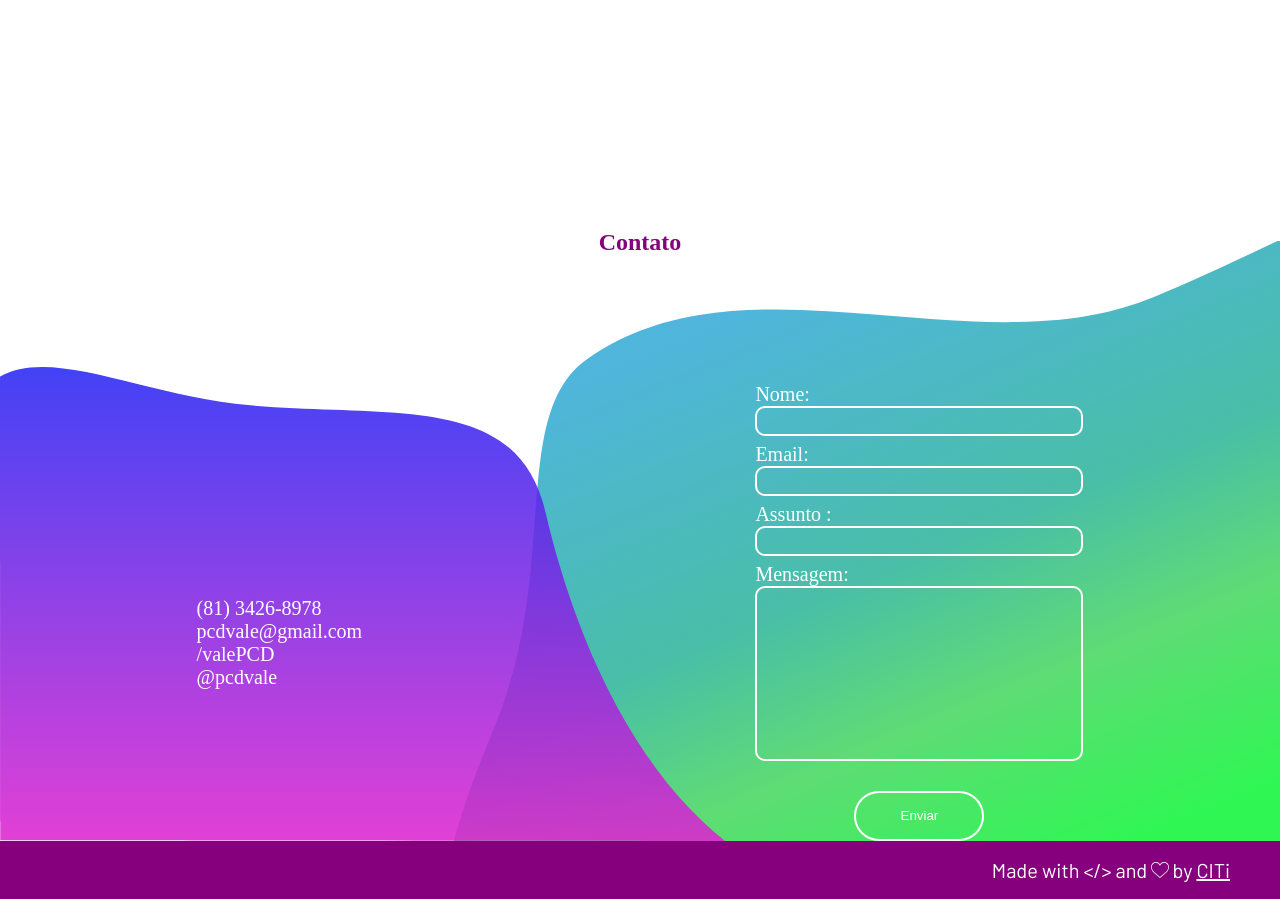
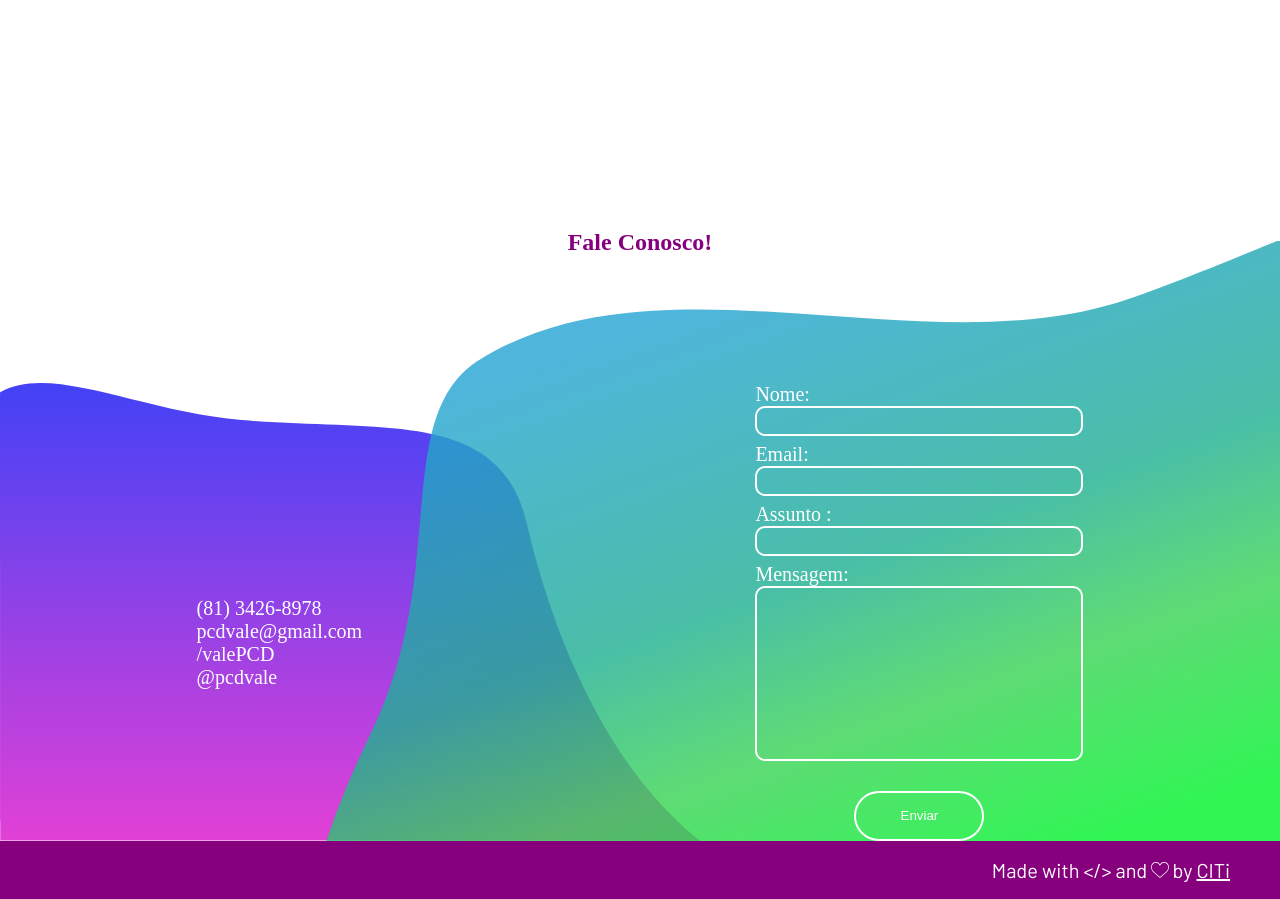
Before and after one commit to citi-onboarding/vale-pcd, a Django app: page / in a window 1280 px wide. Shown: the part 703-1602 px from the top of the page. Run offline with Django 3.2, Linux system fonts and the light colour scheme; data that the repository does not hold is empty; some web fonts are replaced.

Commit message:
Ajustar tag For para corresponder ao ID no forms, ajustar botão input para tag button, ajustar código javascript para alterar o InnerHTML do button Enviar, ajustar posicionamento do degradê e o eixo z)

```diff
--- a/static/css/contato.css
+++ b/static/css/contato.css
@@ -70,17 +70,22 @@
     font: Regular 60px/88px Sinhala Sangam MN;
 }
 
+
+/* degradê da esquerda  */
+
 .contato-container-imagem {
     right: 0;
-    bottom: 15px;
     /* padding-bottom: 150px; */
     position: absolute;
     height: 600px;
     opacity: 90%;
     z-index: -1;
-    width: 65%;
+    width: 75%;
     bottom: 0;
 }
+
+
+/* degradê da direita  */
 
 .contato-container-imagem2 {
     left: 0px;
@@ -88,10 +93,9 @@
     /* padding-bottom: 150px; */
     position: absolute;
     opacity: 90%;
-    z-index: 0;
+    z-index: -2;
     width: 65%;
-    bottom: 0;
-    max-width: 725px;
+    max-width: 700px;
     min-width: 200px;
     /*  min-height: 400px; */
 }
--- a/static/js/main.js
+++ b/static/js/main.js
@@ -1,36 +1,34 @@
+$('#contact-form').submit(function(e) {
 
 
-$('#contact-form').submit(function(e){
-
-
-    document.getElementById("enviar").value = 'Enviando Mensagem';
+    document.getElementById("enviar").innerHTML = 'Enviando Mensagem';
 
 
     e.preventDefault();
     //alocando os valores do input nas 'constantes'
- const nome=$('input[name=nome').val();
- const email=$('input[name=email').val();
- const assunto=$('input[name=assunto').val();
- const mensagem=$('input[name=mensagem').val();
+    const nome = $('input[name=nome').val();
+    const email = $('input[name=email').val();
+    const assunto = $('input[name=assunto').val();
+    const mensagem = $('input[name=mensagem').val();
     const token = jQuery("[name=csrfmiddlewaretoken]").val();
 
     $.ajax({
         type: 'POST',
         url: '/contato',
-     data:{
+        data: {
             'csrfmiddlewaretoken': token,
-     'nome':nome,
-     'email':email,
-     'assunto':assunto,
-     'mensagem':mensagem
+            'nome': nome,
+            'email': email,
+            'assunto': assunto,
+            'mensagem': mensagem
         },
-     success: function(data){
+        success: function(data) {
             alert('Email Enviado');
-        document.getElementById("enviar").value = 'Enviar';
+            document.getElementById("enviar").innerHTML = 'Enviar';
         },
-     error: function(data){
+        error: function(data) {
             alert('Email não enviado, tente outra forma de contato');
-        document.getElementById("enviar").value = 'Enviar';
+            document.getElementById("enviar").innerHTML = 'Enviar';
         }
 
     })
--- a/templates/contato.html
+++ b/templates/contato.html
@@ -5,7 +5,7 @@
 <section class="contato">
 
     <div>
-        <h2 class="contato-titulo"> Contato </h2>
+        <h2 class="contato-titulo"> Fale Conosco! </h2>
     </div>
 
 
@@ -16,27 +16,27 @@
             {% csrf_token %}
             <!--  <div> <img src="static/imagens/contato-degrade2.svg" alt="" class="contato-container-imagem"></div> -->
 
-
+            <!-- ajustar for  para ser igual ao id -->
             <label for="input-nome" class="contato-items-label"> Nome: </label>
-            <input type="text" name="nome" id="input-name" required class="contato-items-input">
+            <input type="text" name="nome" id="input-nome" required class="contato-items-input">
 
             <label for="input-email" class="contato-items-label"> Email: </label>
             <input type="email" name="email" id="input-email" required class="contato-items-input">
 
             <label for="input-assunto" class="contato-items-label"> Assunto :</label>
-            <input type="text" name="assunto" id="input-subject" required class="contato-items-input">
+            <input type="text" name="assunto" id="input-assunto" required class="contato-items-input">
 
             <label for="input-mensagem" class="contato-items-label"> Mensagem: </label>
-            <input type="text" name="mensagem" id="input-message" class="contato-items-mensagem contato-items-input" required>
+            <input type="text" name="mensagem" id="input-mensagem" class="contato-items-mensagem contato-items-input" required>
 
 
+            <!--  Ajustar para button type submit -->
+            <button type="submit" value="Enviar" class="contato-items-botao" onclick="enviando()" id="enviar"> Enviar </button>
 
-            <input type="submit" value="Enviar" class="contato-items-botao" onclick="enviando() " id="enviar ">
-
-            <div id="msg ">
+            <div id="msg">
             </div>
         </form>
-
+        <!--  usar o css no id , em imagem -->
         <img src="static/imagens/contato-degrade1.svg" alt="" class="contato-container-imagem2">
         <div class="contato-container-items2 ">
             <div> (81) 3426-8978 </div>
```
Lines whose indentation alone changed are shown as unchanged.
